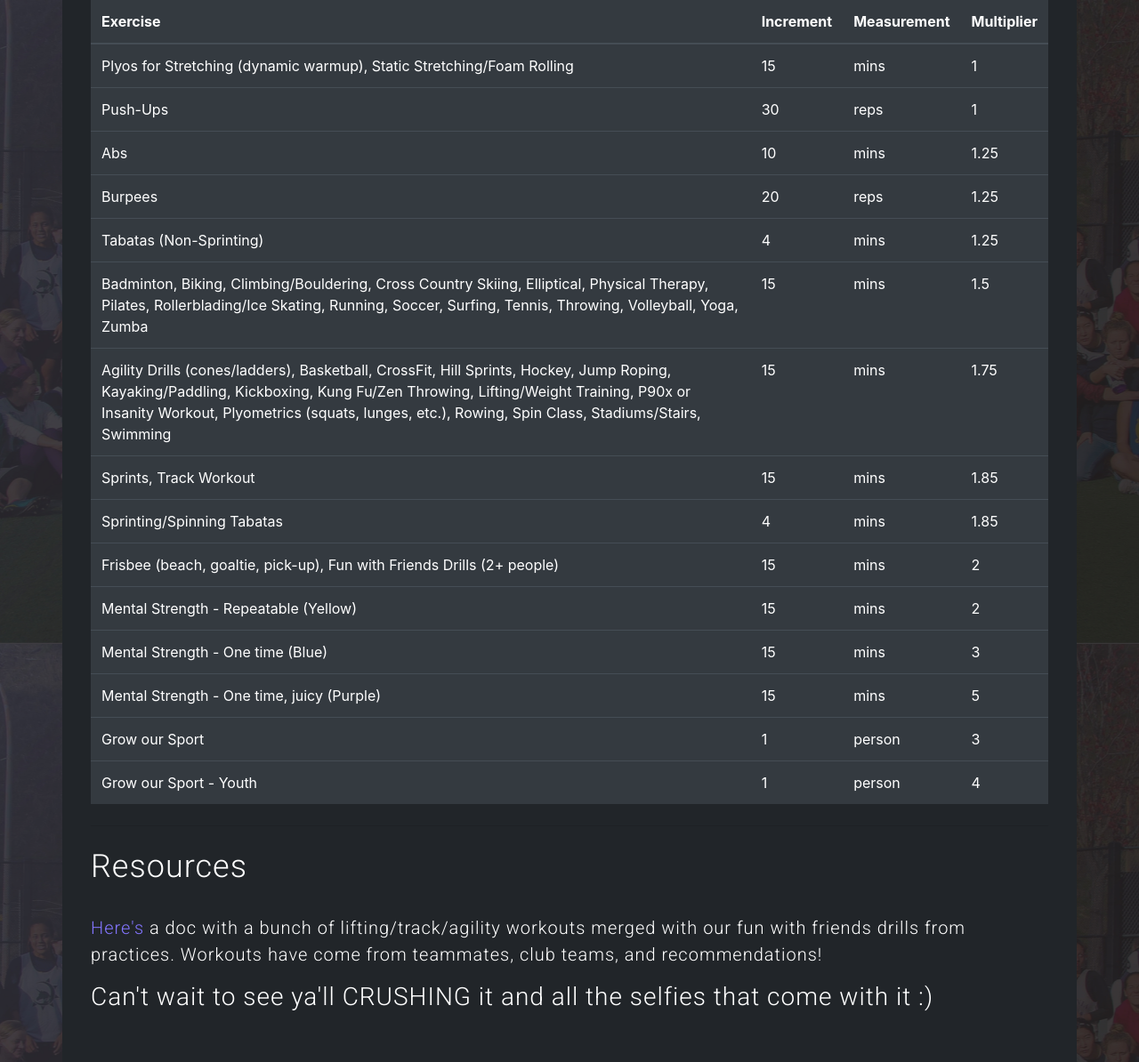
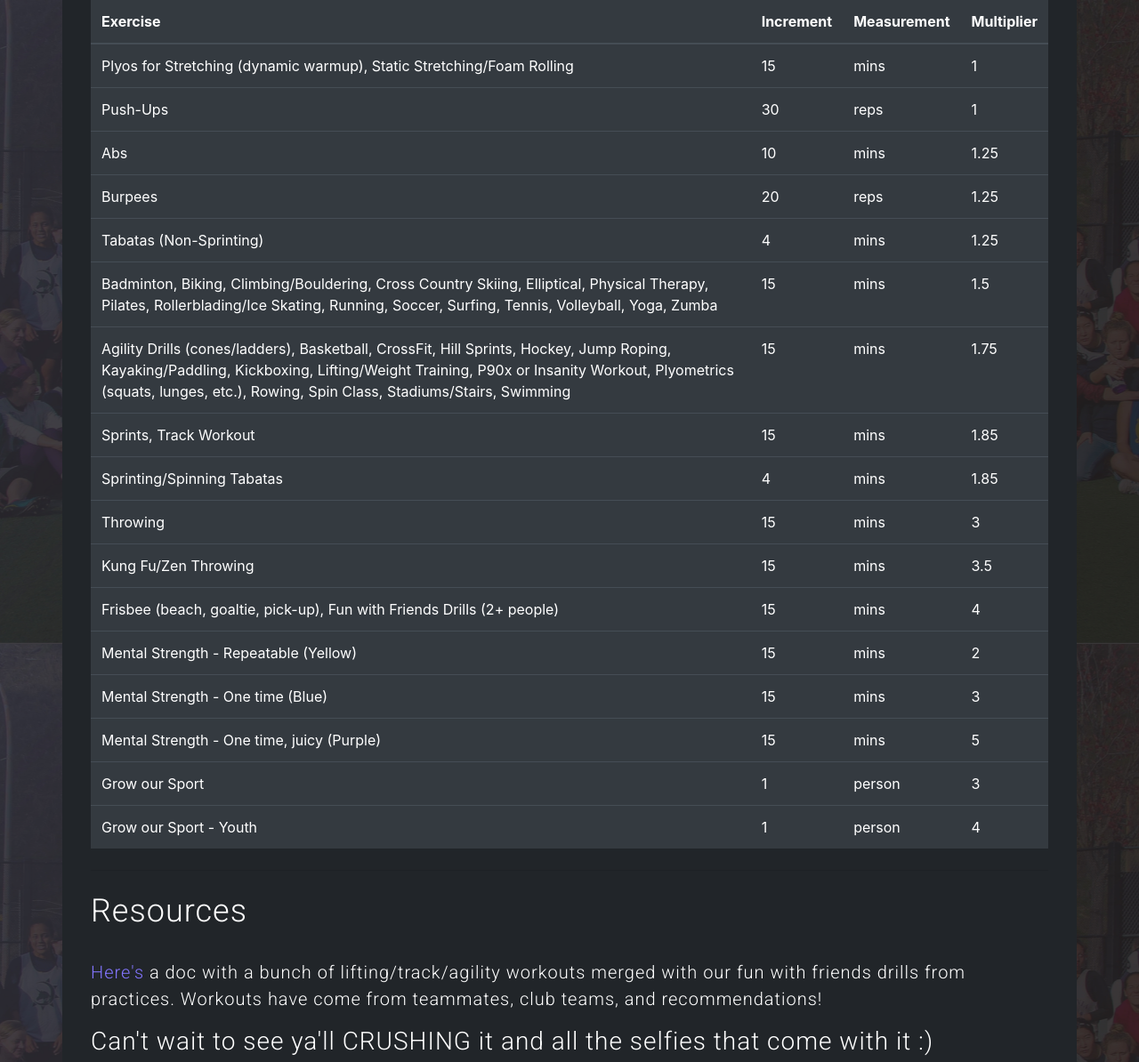
Before and after one commit to phoebeli23/workoutwars20, a Django app: template workoutwars/workoutwarsapp/templates/index.html in a window 1280 px wide. Shown: the part 2476-3670 px from the top of the page at 89% size. Run offline with Django 3.2, Linux system fonts and the light colour scheme; the template is opened without the code that fills it, so the values that code supplies are empty; some libraries are stand-ins or nearby versions.

Commit message:
new workout values in chart

```diff
--- a/workoutwars/workoutwarsapp/forms.py
+++ b/workoutwars/workoutwarsapp/forms.py
@@ -47,7 +47,7 @@ class AddWorkoutForm(forms.ModelForm):
         min_value=0, max_digits=5, decimal_places=2,
         required=True,
         label="Duration (in mins)",
-        help_text="unless pushups or burpees, then enter quantity")
+        help_text="unless pushups or burpees (quantity) or Grow Our Sport (number of people)")
     with_other_class = forms.BooleanField(required=False)
 
     class Meta:
--- a/workoutwars/workoutwarsapp/templates/index.html
+++ b/workoutwars/workoutwarsapp/templates/index.html
@@ -95,13 +95,13 @@
                         <td>1.25</td>
                     </tr>
                     <tr>
-                        <td scope="row">Badminton, Biking, Climbing/Bouldering, Cross Country Skiing, Elliptical, Physical Therapy, Pilates, Rollerblading/Ice Skating, Running, Soccer, Surfing, Tennis, Throwing, Volleyball, Yoga, Zumba</td>
+                        <td scope="row">Badminton, Biking, Climbing/Bouldering, Cross Country Skiing, Elliptical, Physical Therapy, Pilates, Rollerblading/Ice Skating, Running, Soccer, Surfing, Tennis, Volleyball, Yoga, Zumba</td>
                         <td>15</td>
                         <td>mins</td>
                         <td>1.5</td>
                     </tr>
                     <tr>
-                        <td scope="row">Agility Drills (cones/ladders), Basketball, CrossFit, Hill Sprints, Hockey, Jump Roping, Kayaking/Paddling, Kickboxing, Kung Fu/Zen Throwing, Lifting/Weight Training, P90x or Insanity Workout, Plyometrics (squats, lunges, etc.), Rowing,
+                        <td scope="row">Agility Drills (cones/ladders), Basketball, CrossFit, Hill Sprints, Hockey, Jump Roping, Kayaking/Paddling, Kickboxing, Lifting/Weight Training, P90x or Insanity Workout, Plyometrics (squats, lunges, etc.), Rowing,
                             Spin Class, Stadiums/Stairs, Swimming</td>
                         <td>15</td>
                         <td>mins</td>
@@ -120,10 +120,22 @@
                         <td>1.85</td>
                     </tr>
                     <tr>
+                        <td scope="row">Throwing</td>
+                        <td>15</td>
+                        <td>mins</td>
+                        <td>3</td>
+                    </tr>
+                    <tr>
+                        <td scope="row">Kung Fu/Zen Throwing</td>
+                        <td>15</td>
+                        <td>mins</td>
+                        <td>3.5</td>
+                    </tr>
+                    <tr>
                         <td scope="row">Frisbee (beach, goaltie, pick-up), Fun with Friends Drills (2+ people)</td>
                         <td>15</td>
                         <td>mins</td>
-                        <td>2</td>
+                        <td>4</td>
                     </tr>
                     <tr>
                         <td scope="row">Mental Strength - Repeatable (Yellow)</td>
--- a/workoutwars/workoutwarsapp/templates/indiv.html
+++ b/workoutwars/workoutwarsapp/templates/indiv.html
@@ -118,9 +118,8 @@
               </ul>
             {% endif %}
                 {% endif %}
-                <p> See a problem? Ability to edit/delete workouts is
-                  coming soon! For now, please let Cidney or Amy know,
-                  and they will fix it for you.
+                <p> See a problem? For now, please let Bobe know,
+                  and she will fix it for you.
                 </p>
             </div>
         </div>
```
